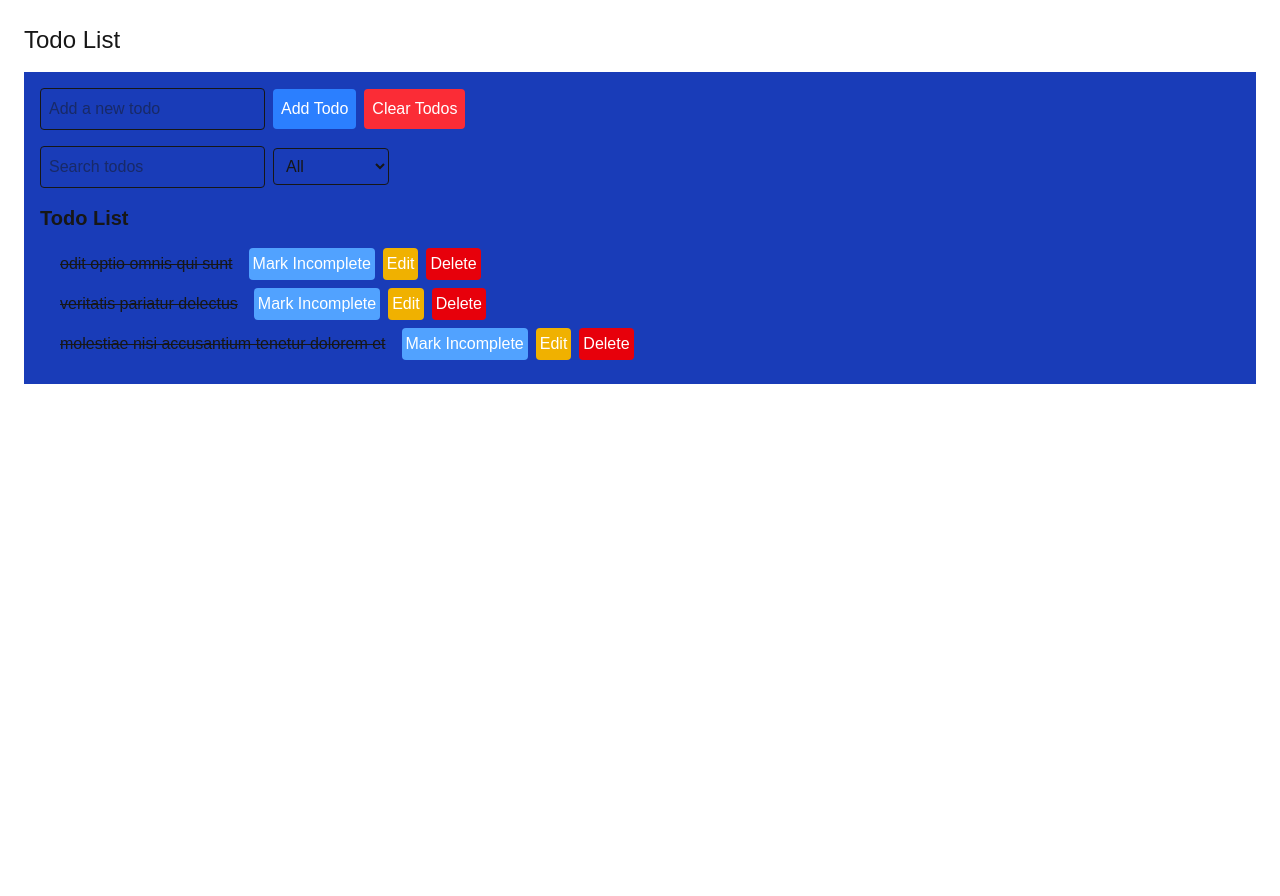
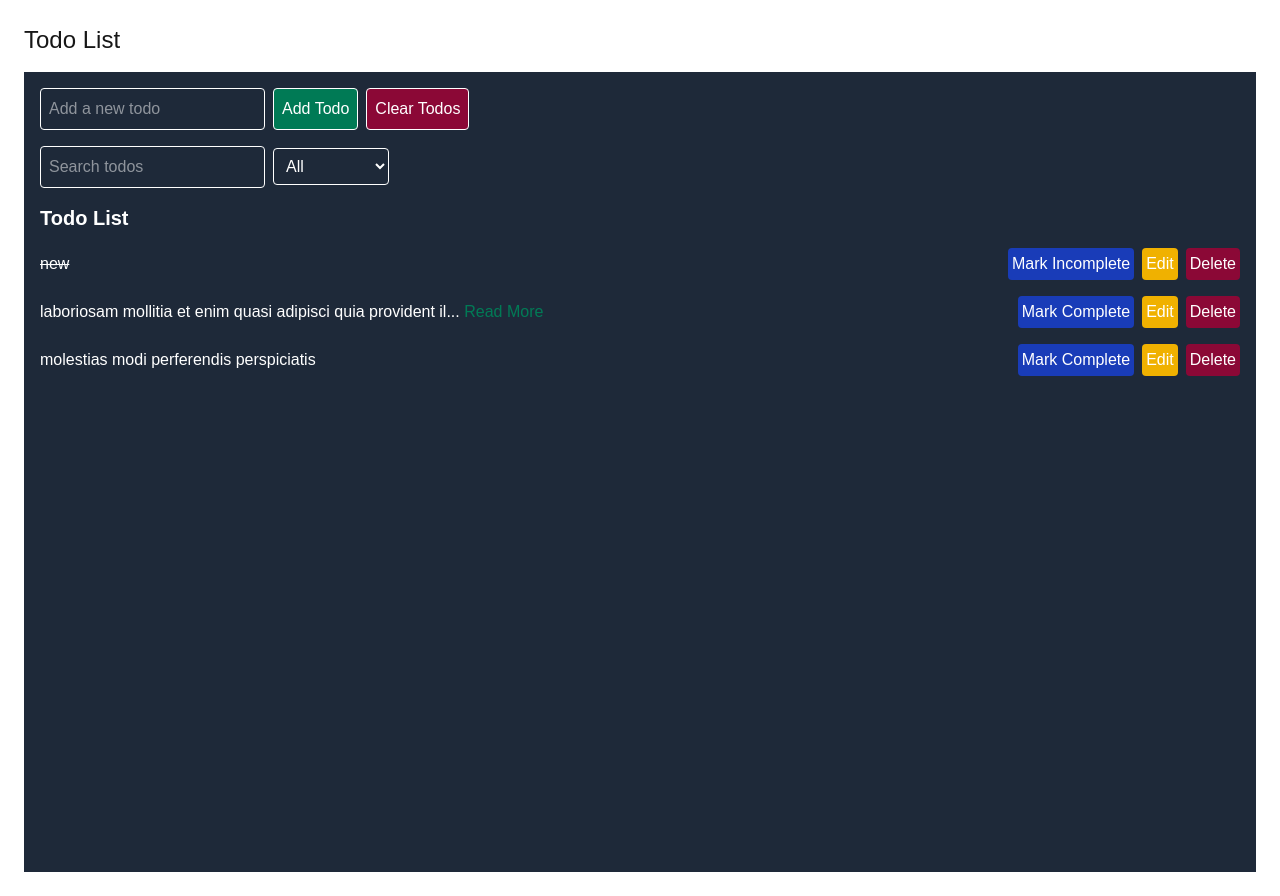
Before and after one commit to RobotGeissler/interactive-crud, a Next.js app in the folder ntx-crud-challenge/: page / in a window 1280 px wide. Before the commit the page ends 800 px from the top, so only its background shows below. Built offline with nearby package versions, Linux system fonts and the light colour scheme.

Commit message:
Beauitified UI/Fixed data persistence in edit, delete, complete after beautification

```diff
--- a/ntx-crud-challenge/data/todos.json
+++ b/ntx-crud-challenge/data/todos.json
@@ -1,20 +1,20 @@
 [
   {
-    "userId": 4,
-    "id": 61,
-    "title": "odit optio omnis qui sunt",
+    "userId": 1,
+    "id": 10,
+    "title": "new",
     "completed": true
   },
   {
-    "userId": 2,
-    "id": 27,
-    "title": "veritatis pariatur delectus",
-    "completed": true
+    "userId": 1,
+    "id": 5,
+    "title": "laboriosam mollitia et enim quasi adipisci quia provident illum",
+    "completed": false
   },
   {
-    "userId": 5,
-    "id": 90,
-    "title": "molestiae nisi accusantium tenetur dolorem et",
-    "completed": true
+    "userId": 10,
+    "id": 184,
+    "title": "molestias modi perferendis perspiciatis",
+    "completed": false
   }
 ]
--- a/ntx-crud-challenge/src/components/TodoList.tsx
+++ b/ntx-crud-challenge/src/components/TodoList.tsx
@@ -17,6 +17,7 @@ export default function TodoList({ todolist }: TodoListProps) {
     const [editTitle, setEditTitle] = useState<string>('');
     const [filter, setFilter] = useState<'all' | 'active' | 'completed'>('all');
     const [searchQuery, setSearchQuery] = useState<string>('');
+    const [selectedTodo, setSelectedTodo] = useState<Todo | null>(null); // State to hold the selected todo for editing
 
     const addTodo = async () => {
         if (!newTitle.trim()) return;
@@ -37,24 +38,33 @@ export default function TodoList({ todolist }: TodoListProps) {
     };
 
     // Could be done faster if using a hashmap but would require rewrite
-    const editTodo = (id: number, newTitle: string) => {
+    const editTodo = async (id: number, newTitle: string) => {
         if (!newTitle.trim()) return;
-        setTodos(prev =>
-            prev.map(todo => (todo.id === id ? { ...todo, title: newTitle } : todo))
+        const updatedTodo = todos.map(todo =>
+            todo.id === id ? { ...todo, title: newTitle } : todo
         );
+        await writeTodos(updatedTodo);
+        setTodos(updatedTodo);
+        setEditingId(null);
+        setEditTitle('');
     };
 
-    // Same as above, could be done faster if using a hasmap but would require rewrite
-    const toggleCompleted = (id: number) => {
-        setTodos(prev =>
-            prev.map(todo => (todo.id === id ? { ...todo, completed: !todo.completed } : todo))
+    // Same as above, could be done faster if using a hashmap but would require rewrite
+    const toggleCompleted = async (id: number) => {
+        const updatedTodo = todos.map(todo =>
+            todo.id === id ? { ...todo, completed: !todo.completed } : todo
         );
+        await writeTodos(updatedTodo);
+        setTodos(updatedTodo);
     }
 
     // More expensive to do this on server side without targeted deletions
     // Unexpected behavior if items < 3 then all are reset on repop
-    const deleteTodo = (id: number) => {
-        setTodos(prev => prev.filter(todo => todo.id !== id));
+    const deleteTodo = async (id: number) => {
+        // TODO Try to throw a better error if the todo is not found
+        const updatedTodos = todos.filter(todo => todo.id !== id);
+        await writeTodos(updatedTodos); // Call the server action to delete the todo
+        setTodos(updatedTodos);
     };
 
     const filteredTodos = todos.filter(todo => {
@@ -67,7 +77,7 @@ export default function TodoList({ todolist }: TodoListProps) {
     });
 
     return (
-        <div className="bg-blue-800 p-4">
+        <div className="bg-gray-800 p-4 min-h-screen text-white flex flex-col">
             <div className="mb-4">
                 <input
                     type="text"
@@ -76,10 +86,10 @@ export default function TodoList({ todolist }: TodoListProps) {
                     placeholder="Add a new todo"
                     className="border rounded p-2 mr-2"
                 />
-                <button onClick={addTodo} className="bg-blue-500 text-white rounded p-2 mr-2">
+                <button onClick={addTodo} className="border border-black-400 bg-emerald-700 text-white rounded p-2 mr-2">
                     Add Todo
                 </button>
-                <button onClick={clearTodo} className="bg-red-500 text-white rounded p-2">
+                <button onClick={clearTodo} className="border border-black-400 bg-rose-900 text-white rounded p-2 mr-2">
                     Clear Todos
                 </button>
             </div>
@@ -102,18 +112,42 @@ export default function TodoList({ todolist }: TodoListProps) {
                 </select>
             </div>
             <h2 className="text-xl font-bold mb-4">Todo List</h2>
-            <ul className="pl-5 space-y-2">
+
             {filteredTodos.map((todo) => (
-                <li key={todo.id} className="mb-2">
+                <div className='flex items-center justify-between mb-4' key={todo.id}>
+                    <div key={todo.id} className="flex justify-between items-start gap-4">
                         {editingId === todo.id ? (
-                    // Active editing state of note
                             <>
                                 <input
                                     type="text"
                                     value={editTitle}
                                     onChange={(e) => setEditTitle(e.target.value)}
-                            className="border rounded p-1 mr-2"
+                                    className='border rounded p-1 mr-2'
                                 />
+                            </>
+                        ) : (
+                            <span className={`mr-4 break-words whitespace-normal ${todo.completed ? 'line-through' : ''}`}>
+                                {todo.title.length > 60 ? (
+                                    <>
+                                    {todo.title.slice(0, 60)}...{' '}
+                                    <button
+                                        className="text-emerald-700 hover:text-emerald-500"
+                                        onClick={() => {
+                                            setSelectedTodo(todo);
+                                        }}
+                                    >
+                                        Read More
+                                    </button>
+                                    </>
+                                ) : (
+                                    todo.title
+                                )}
+                            </span>
+                        )}
+                    </div>
+                    <div className="text-right">
+                        {editingId === todo.id ? (
+                            <>
                                 <button
                                     onClick={() => editTodo(todo.id, editTitle)}
                                     className="bg-green-500 text-white rounded p-1 mr-2"
@@ -131,14 +165,10 @@ export default function TodoList({ todolist }: TodoListProps) {
                                 </button>
                             </>
                         ) : (
-                    // Default state of note
                             <>
-                        <span className={`mr-4 break-words whitespace-normal ${todo.completed ? 'line-through' : ''}`}>
-                            {todo.title}
-                        </span>
                                 <button
                                     onClick={() => toggleCompleted(todo.id)}
-                            className="bg-blue-400 text-white rounded p-1 mr-2"
+                                    className="bg-blue-800 text-white rounded p-1 mr-2"
                                 >
                                     {todo.completed ? 'Mark Incomplete' : 'Mark Complete'}
                                 </button>
@@ -153,15 +183,15 @@ export default function TodoList({ todolist }: TodoListProps) {
                                 </button>
                                 <button
                                     onClick={() => deleteTodo(todo.id)}
-                            className="bg-red-600 text-white rounded p-1"
+                                    className="bg-rose-900 text-white rounded p-1"
                                 >
                                     Delete
                                 </button>
                             </>
                         )}
-                </li>
+                    </div>
+                </div>
             ))}
-            </ul>
         </div>
     );
 }
```
Lines whose indentation alone changed are shown as unchanged.
